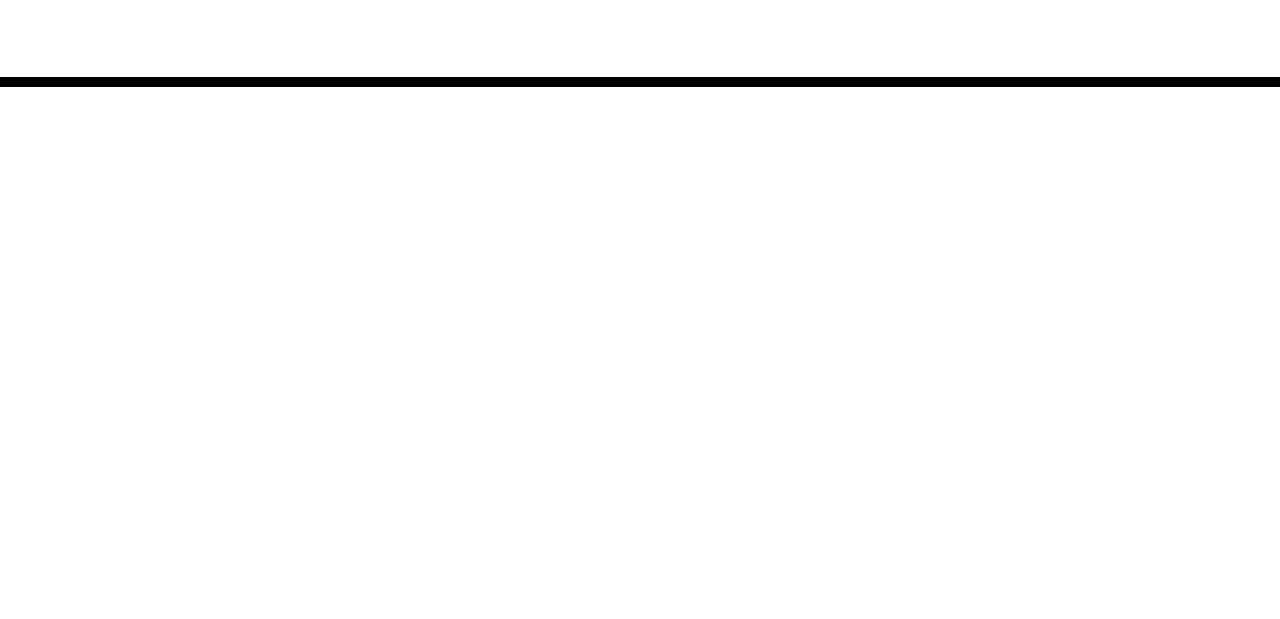
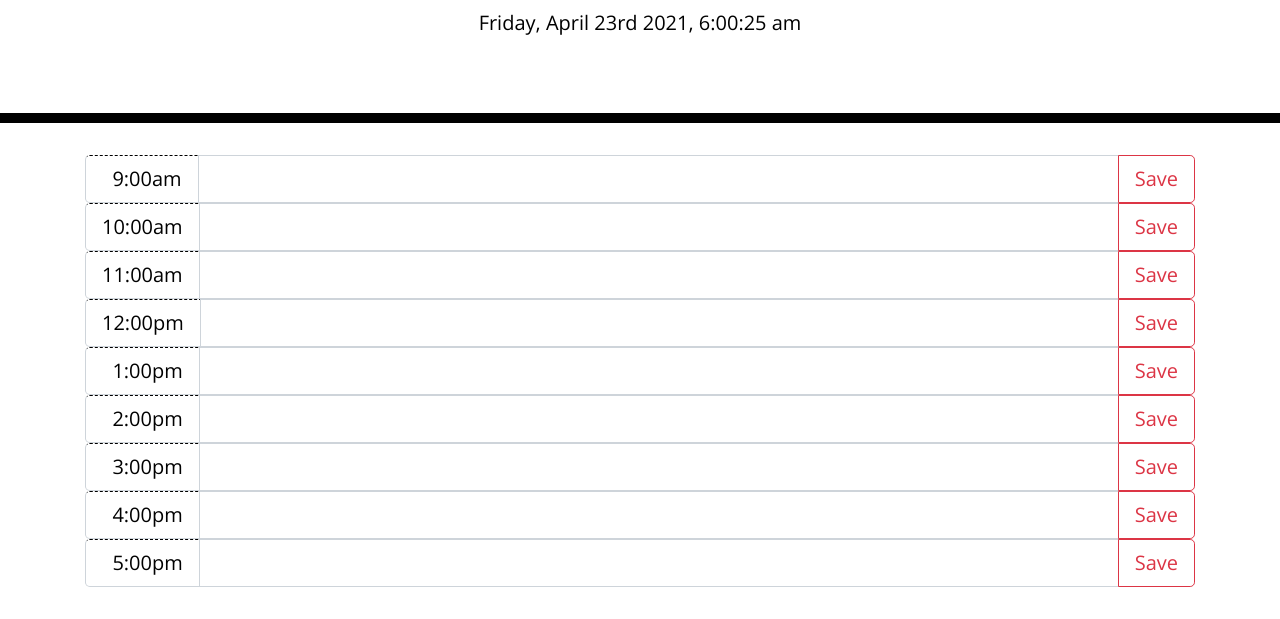
Before and after one commit to theoneandonlyzako/zaks_day_planner, a plain HTML site: page index.html in a window 1280 px wide. Shown: the part 181-800 px from the top of the page. Drawn offline with nearby package versions, Linux system fonts and the light colour scheme; files that its build step writes are made by us from their sources.

Commit message:
first commit

```diff
--- a/assets/css/style.css
+++ b/assets/css/style.css
@@ -61,11 +61,11 @@ textarea{
   border-left: 1px solid black;
   border-top-right-radius: 15px;
   border-bottom-right-radius: 15px;
-  background-color: #06AED5;
   color: white;
 }
 
-.saveBtn i:hover {
+.saveBtn hover {
+  color: red;
   font-size: 20px;
   transition: all .3s ease-in-out;
 }
--- a/assets/js/script.js
+++ b/assets/js/script.js
@@ -0,0 +1,24 @@
+    // current day on page load
+    var update = function() {
+        document.getElementById("currentDay")
+        .innerHTML = moment().format('dddd, MMMM Do YYYY, h:mm:ss a');
+    }
+    // Refreshes page every 1 second to display time in Real Time
+    setInterval(update, 1000);
+
+    // Saves input text when clicking on save button
+      $("button").on("click", function(){
+          $('input, select, textarea').each(function() {
+           var value = $(this).val(),
+               name = $(this).attr('name');
+           localStorage[name] = value;
+           console.log(value);
+      })});
+
+$( document ).ready(function() {
+        console.log( "ready!" );
+        $(localStorage).each(function() {
+        localStorage.getitem(value)
+        // return(value)
+    });
+})
--- a/index.html
+++ b/index.html
@@ -18,7 +18,7 @@
       href="https://fonts.googleapis.com/css?family=Open+Sans&display=swap"
       rel="stylesheet"
     />
-    <link rel="stylesheet" href="style.css" />
+    <link rel="stylesheet" href="assets/css/style.css" />
     <title>Work Day Scheduler</title>
   </head>
 
@@ -30,9 +30,109 @@
     </header>
     <div class="container">
       <!-- Timeblocks go here -->
+
+      <!-- 9:00am -->
+      <div class="input-group input-group-lg">
+        <div class="input-group-prepend">
+          <span class="input-group-text hour" id="inputGroup-sizing-lg span-0">&nbsp;&nbsp;9:00am</span>
+        </div>
+        <input type="text" id = "0" name="9am-todo" class="form-control HourForm" aria-label="Sizing example input" aria-describedby="inputGroup-sizing-lg">
+        <div class="input-group-append">
+          <button class="btn btn-outline-danger" type="button" id="saveToDo-0">Save</button>
+        </div>
+      </div>
+
+      <!-- 10:00am -->
+      <div class="input-group input-group-lg" id = "10 AM">
+        <div class="input-group-prepend">
+          <span class="input-group-text hour" id="inputGroup-sizing-lg span-1">10:00am</span>
+        </div>
+        <input type="text" class="form-control HourForm" id="1" name="10am-todo" aria-label="Sizing example input" aria-describedby="inputGroup-sizing-lg">
+        <div class="input-group-append">
+          <button class="btn btn-outline-danger" type="button" id="saveToDo-1">Save</button>
+        </div>
+      </div>
+
+      <!-- 11:00am -->
+      <div class="input-group input-group-lg hourText" id = "11 AM">
+        <div class="input-group-prepend">
+          <span class="input-group-text hour" id="inputGroup-sizing-lg span-2">11:00am</span>
+        </div>
+        <input type="text" class="form-control HourForm" id = "2" name="11am-todo" aria-label="Sizing example input" aria-describedby="inputGroup-sizing-lg">
+        <div class="input-group-append">
+          <button class="btn btn-outline-danger" type="button" id="saveToDo-2">Save</button>
+        </div>
+      </div>
+
+      <!-- 12:00pm -->
+      <div class="input-group input-group-lg">
+        <div class="input-group-prepend">
+          <span class="input-group-text hour" id="inputGroup-sizing-lg span-3">12:00pm</span>
+        </div>
+        <input type="text" class="form-control HourForm" id = "3" name="12pm-todo" aria-label="Sizing example input" aria-describedby="inputGroup-sizing-lg">
+        <div class="input-group-append">
+          <button class="btn btn-outline-danger" type="button" id="saveToDo-3">Save</button>
+        </div>
+      </div>
+
+      <!-- 1:00pm -->
+      <div class="input-group input-group-lg">
+        <div class="input-group-prepend">
+          <span class="input-group-text hour" id="inputGroup-sizing-lg span-4">&nbsp;&nbsp;1:00pm</span>
+        </div>
+        <input type="text" class="form-control HourForm" id = "4" name="1pm-todo" aria-label="Sizing example input" aria-describedby="inputGroup-sizing-lg">
+        <div class="input-group-append">
+          <button class="btn btn-outline-danger" type="button" id="saveToDo-4">Save</button>
+        </div>
+      </div>
+
+      <!-- 2:00pm -->
+      <div class="input-group input-group-lg">
+        <div class="input-group-prepend">
+          <span class="input-group-text hour" id="inputGroup-sizing-lg span-5">&nbsp;&nbsp;2:00pm</span>
+        </div>
+        <input type="text" class="form-control HourForm" id = "5" name="2pm-todo" aria-label="Sizing example input" aria-describedby="inputGroup-sizing-lg">
+        <div class="input-group-append">
+          <button class="btn btn-outline-danger" type="button" id="saveToDo-5">Save</button>
+        </div>
+      </div>
+
+      <!-- 3:00pm -->
+      <div class="input-group input-group-lg">
+        <div class="input-group-prepend">
+          <span class="input-group-text hour" id="inputGroup-sizing-lg span-6">&nbsp;&nbsp;3:00pm</span>
+        </div>
+        <input type="text" class="form-control HourForm" id = "6" name="3pm-todo" aria-label="Sizing example input" aria-describedby="inputGroup-sizing-lg">
+        <div class="input-group-append">
+          <button class="btn btn-outline-danger" type="button" id="saveToDo-6">Save</button>
+        </div>
+      </div>
+
+      <!-- 4:00pm -->
+      <div class="input-group input-group-lg">
+        <div class="input-group-prepend">
+          <span class="input-group-text hour" id="inputGroup-sizing-lg span-7">&nbsp;&nbsp;4:00pm</span>
+        </div>
+        <input type="text" class="form-control HourForm" id = "7" name="4pm-todo" aria-label="Sizing example input" aria-describedby="inputGroup-sizing-lg">
+        <div class="input-group-append">
+          <button class="btn btn-outline-danger" type="button" id="saveToDo-7">Save</button>
+        </div>
+      </div>
+
+      <!-- 5:00pm -->
+      <div class="input-group input-group-lg">
+        <div class="input-group-prepend">
+          <span class="input-group-text hour" id="inputGroup-sizing-lg span-8">&nbsp;&nbsp;5:00pm</span>
+        </div>
+        <input type="text" class="form-control HourForm" id = "8" name="5pm-todo" aria-label="Sizing example input" aria-describedby="inputGroup-sizing-lg">
+        <div class="input-group-append">
+          <button class="btn btn-outline-danger" type="button" id="saveToDo-8">Save</button>
+        </div>
+      </div>
     </div>
 
     <script src="https://code.jquery.com/jquery-3.4.1.min.js"></script>
     <script src="https://cdnjs.cloudflare.com/ajax/libs/moment.js/2.24.0/moment.min.js"></script>
+    <script src="assets/js/script.js"></script>
   </body>
 </html>
```
Also changed, not shown: 1 other file.
